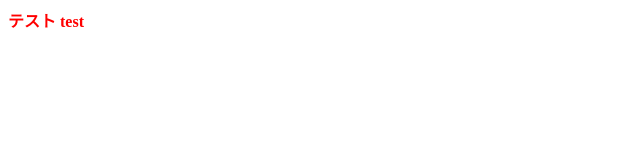
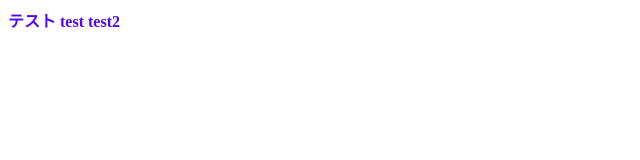
Before and after one commit to takumi284/work, a plain HTML site: page index.html in a window 1280 px wide. Shown: the whole page, without its empty margins (0-640 px from the left). Drawn offline with Linux system fonts and the light colour scheme.

Commit message:
色の変更

```diff
--- a/index.html
+++ b/index.html
@@ -5,9 +5,10 @@
     <title>タイトル</title>
   </head>
   <body>
-    <strong style="color: red">
+    <strong style="color: rgb(82, 2, 255)">
       テスト
       test
+      test2
     </strong>
   </body>
 </html>
```
